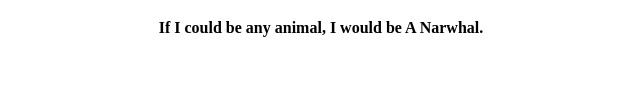
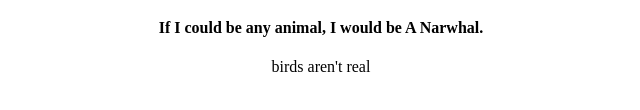
Before and after one commit to Kmann95/my-profile, a plain HTML site: page index.html in a window 1280 px wide. Shown: the part 290-400 px from the top of the page, without its empty margins (319-959 px from the left). Drawn offline with Linux system fonts and the light colour scheme.

Commit message:
adding new placeholder text

```diff
--- a/index.html
+++ b/index.html
@@ -15,6 +15,8 @@
                     <h4>My favorite color is Purple.</h4>
                     <h4>My favorite food is Tacos.</h4>
                     <h4>If I could be any animal, I would be A Narwhal.</h4>
+
+                    <p>birds aren't real</p>
             </div>
           </body>
         </html>
```
